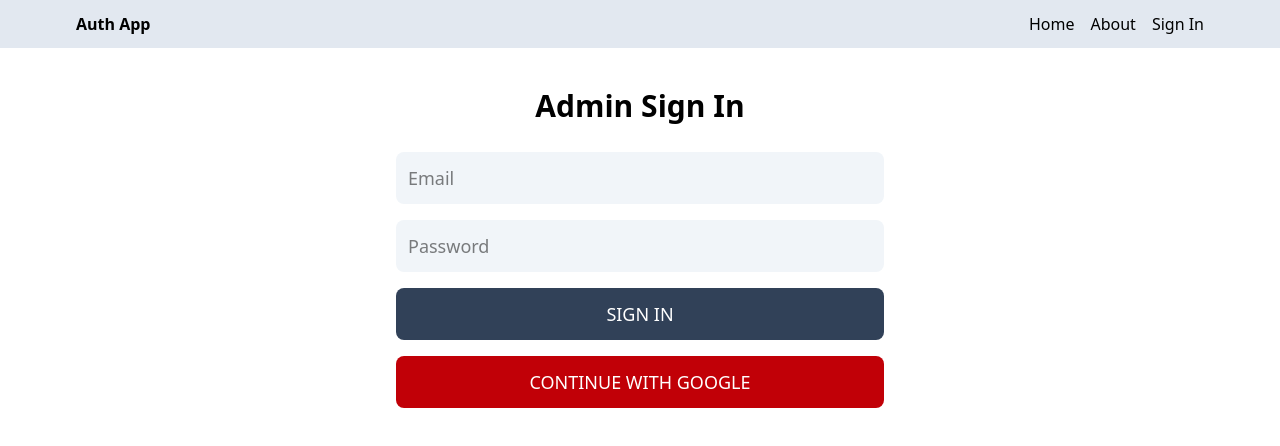
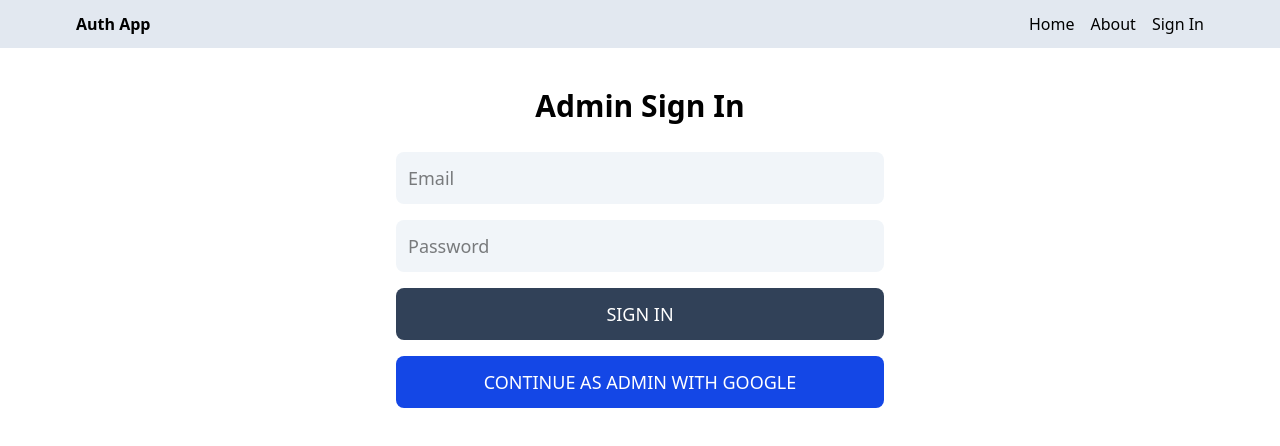
Before and after one commit to Afneena-vk/MERN-Simple-User-App, a React (Vite) app in the folder client/: page /admin/sign-in in a window 1280 px wide. Shown: the top 446 px of the page. Built offline with nearby package versions, Linux system fonts and the light colour scheme; no server answers.

Commit message:
Admin google oAuth authentication

```diff
--- /dev/null
+++ b/client/src/components/OAuthAdmin.jsx
@@ -0,0 +1,57 @@
+import { GoogleAuthProvider, signInWithPopup, getAuth } from "firebase/auth";
+ import { app } from "../firebase";
+ import { useDispatch } from "react-redux";
+ import { signInSuccess } from "../redux/user/userSlice";
+ import { useNavigate } from "react-router-dom";
+ import { toast } from "react-toastify";
+
+ const OAuthAdmin = () => {
+     const navigate = useNavigate();
+     const dispatch = useDispatch();
+     const handleAdminGoogleClick = async () => {
+         try {
+             const provider = new GoogleAuthProvider();
+             const auth = getAuth(app);
+             const result = await signInWithPopup(auth, provider);
+             console.log("Google Auth", result);
+
+             const res = await fetch('/api/auth/admin/google', {
+                 method: 'POST',
+                 headers: {
+                     'Content-Type': 'application/json',
+                 },
+                 body: JSON.stringify({
+                     name: result.user.displayName,
+                     email: result.user.email,
+                     photo: result.user.photoURL,
+                 }),
+             });
+
+             const data = await res.json();
+             console.log("Response", data);
+
+             if (res.status === 403) {
+                 toast.error("Access Denied: You are not an admin.");
+                 return;
+             }
+
+             dispatch(signInSuccess(data));
+             navigate('/admin/dashboard');
+         } catch (err) {
+             toast.error("Could not login with Google.");
+             console.error("Could not login with Google:", err);
+         }
+     };
+
+     return (
+         <button
+             type="button"
+             onClick={handleAdminGoogleClick}
+             className="bg-blue-700 text-lg text-white uppercase p-3 rounded-lg hover:opacity-90"
+         >
+             Continue as Admin with Google
+         </button>
+     );
+ };
+
+ export default OAuthAdmin;
--- a/client/src/pages/AdminSignIn.jsx
+++ b/client/src/pages/AdminSignIn.jsx
@@ -2,7 +2,8 @@ import React, { useState } from 'react'
 import { useNavigate } from "react-router-dom";
 import { signInStart, signInSuccess, signInFailure } from "../redux/user/userSlice.js";
 import { useDispatch ,useSelector} from "react-redux"
-import OAuth from '../components/OAuth.jsx';
+
+import OAuthAdmin from '../components/OAuthAdmin.jsx';
 
 const AdminSignIn = () => {
 
@@ -73,7 +74,8 @@ const AdminSignIn = () => {
         >
           {loading ? "Loading..." : "Sign In"}
         </button>
-        <OAuth />
+
+        <OAuthAdmin/>
       </form>
 
 
```
